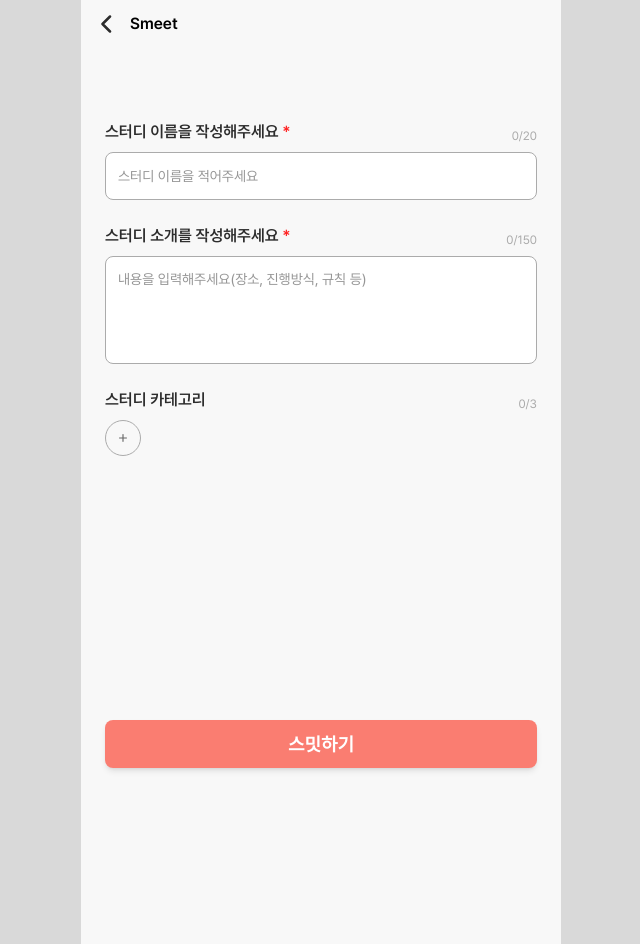
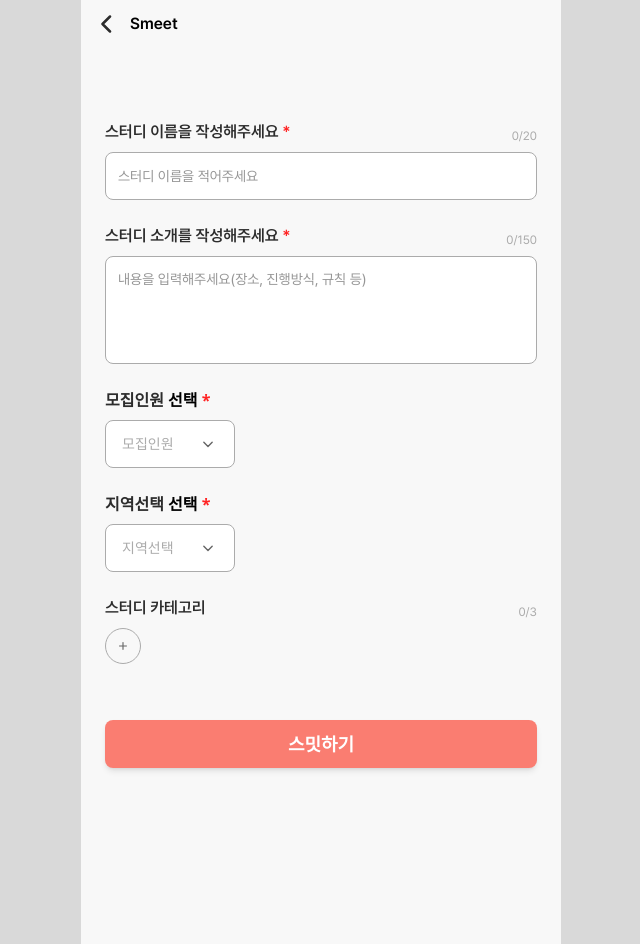
Before and after one commit to Smeet0528/FRONTEND, a React (Vite) app: page /create-study-page in a window 1280 px wide. Shown: the whole page, without its empty margins (319-959 px from the left). Built offline with nearby package versions, Linux system fonts and the light colour scheme.

Commit message:
Feat: 모집인원 및 지역 선택 기능 추가

```diff
--- /dev/null
+++ b/src/components/CreateStudyPage/OptionSelectModal.tsx
@@ -0,0 +1,50 @@
+import CheckIcon from '@/assets/check.svg';
+import CloseIcon from '@/assets/X-offblack2.svg';
+
+interface OptionSelectModalProps {
+  options: string[];
+  selectedOption: string;
+  onSelect: (value: string) => void;
+  onClose: () => void;
+}
+
+function OptionSelectModal({
+  options,
+  selectedOption,
+  onSelect,
+  onClose,
+}: OptionSelectModalProps) {
+  return (
+    // 전체 화면을 덮는 검정 배경
+    <div className="fixed inset-0 z-50 bg-[rgba(0,0,0,0.4)] flex justify-center items-center">
+      {/* 떠 있는 모달 박스 */}
+      <div className="bg-white w-[315px] rounded-xl shadow-md pb-5">
+        {/* 상단 닫기 버튼 */}
+        <div className="flex justify-end px-2.5 pt-2.5">
+          <button type="button" onClick={onClose}>
+            <img src={CloseIcon} alt="닫기" className="w-5 h-5" />
+          </button>
+        </div>
+
+        {/* 리스트 */}
+        <div className="flex flex-col justify-start items-start w-[267px] mx-auto">
+          {options.map((option) => (
+            <button
+              key={option}
+              type="button"
+              onClick={() => onSelect(option)}
+              className="w-full h-12 flex justify-between items-center py-[13px] border-b border-[#d1d1d1] text-base font-medium text-left text-[#2c2c2c]"
+            >
+              {option}
+              {selectedOption === option && (
+                <img src={CheckIcon} alt="선택됨" className="w-5 h-5" />
+              )}
+            </button>
+          ))}
+        </div>
+      </div>
+    </div>
+  );
+}
+
+export default OptionSelectModal;
--- /dev/null
+++ b/src/components/CreateStudyPage/OptionSelector.tsx
@@ -0,0 +1,85 @@
+import { useState } from 'react';
+import OptionSelectModal from './OptionSelectModal';
+import DownArrow from '@/assets/down.svg';
+
+interface OptionSelectorProps {
+  type: 'member' | 'region';
+  selected: string;
+  onChange: (value: string) => void;
+}
+
+function OptionSelector({ type, selected, onChange }: OptionSelectorProps) {
+  const [isModalOpen, setIsModalOpen] = useState(false);
+
+  // 자동 옵션 목록
+  const options =
+    type === 'member'
+      ? Array.from({ length: 10 }, (_, i) => (i + 1).toString()) // '1' ~ '10'
+      : [
+          '전체',
+          '서울/경기',
+          '인천',
+          '부산',
+          '대전',
+          '대구',
+          '광주',
+          '울산',
+          '강원',
+          '전북',
+          '전남',
+        ];
+
+  const label = type === 'member' ? '모집인원' : '지역선택';
+
+  return (
+    <>
+      <div className="flex flex-col justify-start items-start w-[327px] gap-2">
+        {/* 제목 */}
+        <div className="flex justify-between items-end w-[315px]">
+          <div className="flex items-center gap-2.5">
+            <p className="text-base font-semibold text-[#2c2c2c]">
+              {label}
+              <span className="text-black"> 선택 </span>
+              <span className="text-[#ff2323]">*</span>
+            </p>
+          </div>
+        </div>
+
+        {/* 선택 버튼 */}
+        <button
+          type="button"
+          onClick={() => setIsModalOpen(true)}
+          className="flex justify-between items-center w-[130px] h-12 px-4 rounded-lg bg-white border border-[#ABABAB]"
+        >
+          <p
+            className={`text-sm font-medium ${
+              selected ? 'text-[#2C2C2C]' : 'text-[#ABABAB]'
+            }`}
+          >
+            {selected || `${label}`}
+          </p>
+          <img
+            src={DownArrow}
+            alt="열기"
+            className="w-5 h-5 transform transition-transform duration-200"
+          />
+        </button>
+      </div>
+
+      {/* 모달 */}
+      {isModalOpen && (
+        <OptionSelectModal
+          options={options}
+          selectedOption={selected}
+          onSelect={(value) => {
+            onChange(value);
+            setIsModalOpen(false);
+          }}
+          onClose={() => setIsModalOpen(false)}
+        />
+      )}
+    </>
+  );
+}
+
+export default OptionSelector;
--- a/src/pages/create-study-page/index.tsx
+++ b/src/pages/create-study-page/index.tsx
@@ -3,12 +3,16 @@ import BackHeader from '@/components/Headers/BackHeader';
 import StudyTitleInput from '@/components/CreateStudyPage/StudyTitleInput';
 import StudyIntroTextarea from '@/components/CreateStudyPage/StudyIntroTextarea';
 import StudyCategorySection from '@/components/CreateStudyPage/StudyCategorySection';
+import OptionSelector from '@/components/CreateStudyPage/OptionSelector';
 
 function CreateStudyPage() {
   const [form, setForm] = useState({
     title: '',
     intro: '',
   });
+
+  const [memberCount, setMemberCount] = useState('');
+  const [region, setRegion] = useState('');
 
   // 입력창 값 변경 핸들러
   const handleChange = (
@@ -21,14 +25,35 @@ function CreateStudyPage() {
   return (
     <div className="w-full flex justify-center bg-[#F8F8F8] min-h-screen">
       <div className="w-full max-w-[480px] bg-[#F8F8F8]">
+        {/* 상단 헤더 */}
         <BackHeader title="Smeet" />
 
         <form className="px-6 pt-14 flex flex-col gap-6 pb-36">
+          {/* 스터디 이름 */}
           <StudyTitleInput value={form.title} onChange={handleChange} />
+
+          {/* 스터디 소개 */}
           <StudyIntroTextarea value={form.intro} onChange={handleChange} />
+
+          {/* 모집인원 선택 */}
+          <OptionSelector
+            type="member"
+            selected={memberCount}
+            onChange={setMemberCount}
+          />
+
+          {/* 지역 선택 */}
+          <OptionSelector
+            type="region"
+            selected={region}
+            onChange={setRegion}
+          />
+
+          {/* 스터디 카테고리 */}
           <StudyCategorySection />
         </form>
 
+        {/* 하단 고정 버튼 */}
         <div className="fixed max-w-[480px] bottom-0 w-full pb-8 px-6">
           <button
             type="submit"
```
Also changed, not shown: src/assets/check.svg (added), src/assets/down.svg (added), src/components/CreateStudyPage/SelectDate.tsx (deleted).
